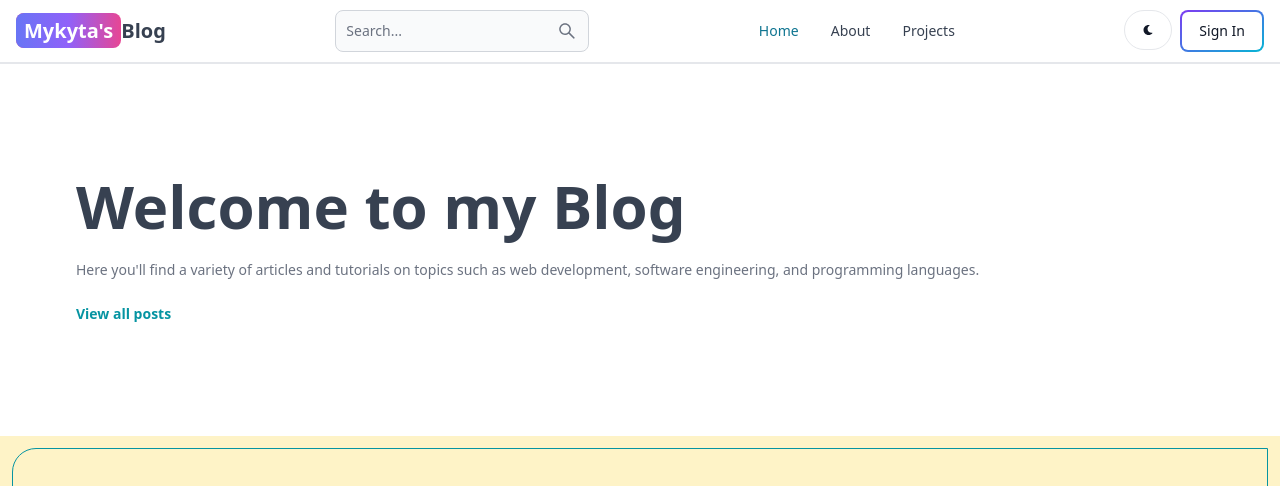
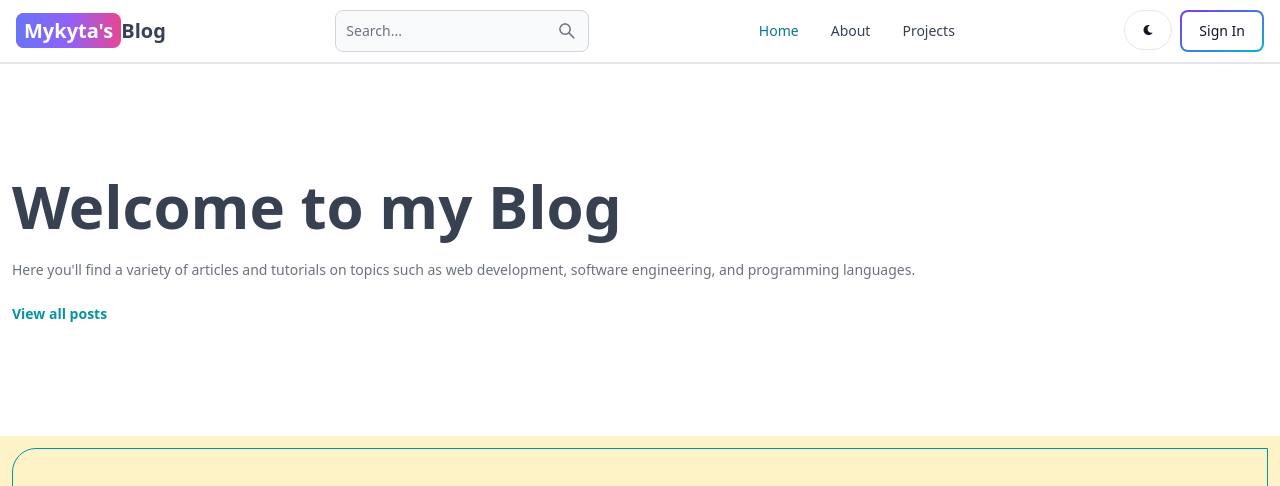
Before and after one commit to prikol769/mern-blog, a React (Vite) app in the folder client/: page / in a window 1280 px wide. Shown: the top 486 px of the page. Built offline with nearby package versions, Linux system fonts and the light colour scheme; no server answers.

Commit message:
fix home page PostCard

```diff
--- a/client/src/components/PostCard.jsx
+++ b/client/src/components/PostCard.jsx
@@ -2,7 +2,7 @@ import { Link } from "react-router-dom";
 
 export default function PostCard({ post }) {
   return (
-    <div className="group relative w-full border border-teal-500 hover:border-2 h-[400px] overflow-hidden rounded-lg sm:w-[430px] transition-all">
+    <div className="group relative border border-teal-500 hover:border-2 h-[400px] overflow-hidden rounded-lg md:w-[400px] w-full transition-all">
       <Link to={`/post/${post.slug}`}>
         <img
           src={post.image}
--- a/client/src/pages/Home.jsx
+++ b/client/src/pages/Home.jsx
@@ -16,7 +16,7 @@ export default function Home() {
   }, []);
   return (
     <div>
-      <div className="flex flex-col gap-6 p-28 px-3 max-w-6xl mx-auto ">
+      <div className="flex flex-col gap-6 p-28 px-3 max-w-7xl mx-auto ">
         <h1 className="text-3xl font-bold lg:text-6xl">Welcome to my Blog</h1>
         <p className="text-gray-500 text-xs sm:text-sm">
           Here you'll find a variety of articles and tutorials on topics such as
@@ -33,11 +33,11 @@ export default function Home() {
         <CallToAction />
       </div>
 
-      <div className="max-w-6xl mx-auto p-3 flex flex-col gap-8 py-7">
+      <div className="lg:max-w-7xl mx-auto p-3 flex flex-col gap-8 py-7">
         {posts && posts.length > 0 && (
           <div className="flex flex-col gap-6">
             <h2 className="text-2xl font-semibold text-center">Recent Posts</h2>
-            <div className="flex flex-wrap gap-4">
+            <div className="flex flex-wrap gap-4 justify-center xl:justify-start">
               {posts.map((post) => (
                 <PostCard key={post._id} post={post} />
               ))}
```
